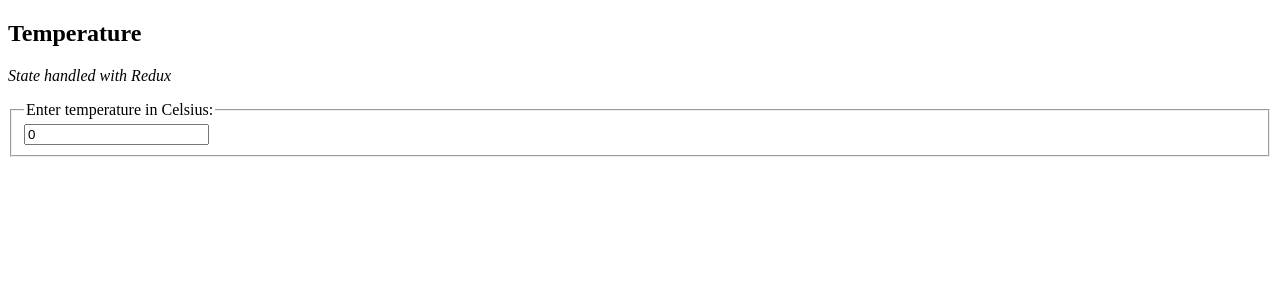
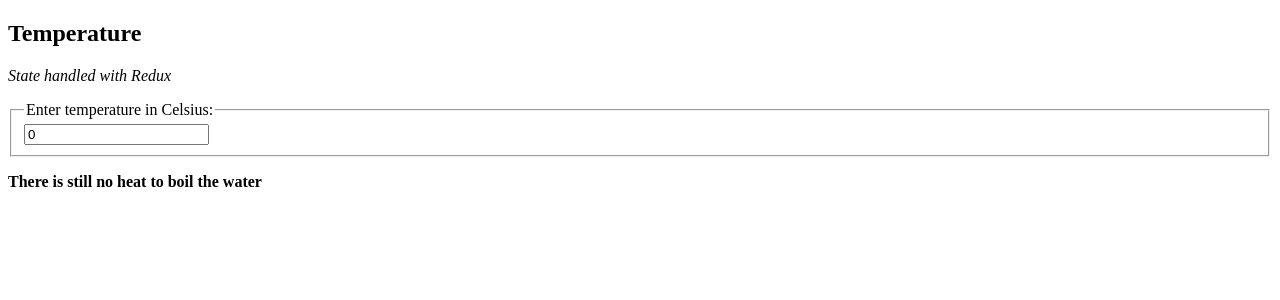
Before and after one commit to SilvanaBgn/react-temperature-redux, a React (Create React App) app: page / in a window 1280 px wide. Shown: the top 300 px of the page. Built offline with nearby package versions, Linux system fonts and the light colour scheme.

Commit message:
BoilingStatus working with temperature state in redux store

```diff
--- a/src/App.js
+++ b/src/App.js
@@ -1,5 +1,5 @@
 import Field from './components/TemperatureField';
-// import BoilingStatus from './components/BoilingStatus';
+import BoilingStatus from './components/BoilingStatus';
 // import {toCelsius, toFahrenheit} from './utils/TempUnits'
 
 function App() {
@@ -42,7 +42,7 @@ function App() {
       <p><i>State handled with Redux</i></p>
       <Field scaleName = "Celsius" />
       {/* <Field scaleName = "Fahrenheit" tempValue = {fahrenheit} handleTemp = {handleTempFahrenheit} /> */}
-      {/* <BoilingStatus celsiusTemperature = {celsius}/> */}
+      <BoilingStatus />
     </section>
   );
 }
--- a/src/components/BoilingStatus.js
+++ b/src/components/BoilingStatus.js
@@ -1,3 +1,5 @@
+import { useSelector } from "react-redux";
+
 const isBoiling = (celsiusTemperature) => {
   return celsiusTemperature >= 100;
 }
@@ -5,9 +7,10 @@ const isBoiling = (celsiusTemperature) => {
 function BoilingStatus(props) {
   console.log('BoilingStatus');
 
-  const boils = isBoiling(props.celsiusTemperature);
+  const tempValue = useSelector(state => state.temperature);
+
   return (
-    <p><b>{ boils ? 'Water IS boiling': 'There is still no heat to boil the water' }</b></p>
+    <p><b>{ isBoiling(tempValue) ? 'Water IS boiling': 'There is still no heat to boil the water' }</b></p>
   )
 }
 
--- a/src/components/TemperatureField.js
+++ b/src/components/TemperatureField.js
@@ -1,7 +1,7 @@
 import { useSelector } from 'react-redux';
 
 function TemperatureField(props) {
-  console.log(props.scaleName, 'render');
+  console.log('TemperatureField', props.scaleName, 'render');
 
   const tempValue = useSelector(state => state.temperature);
   return (
```
